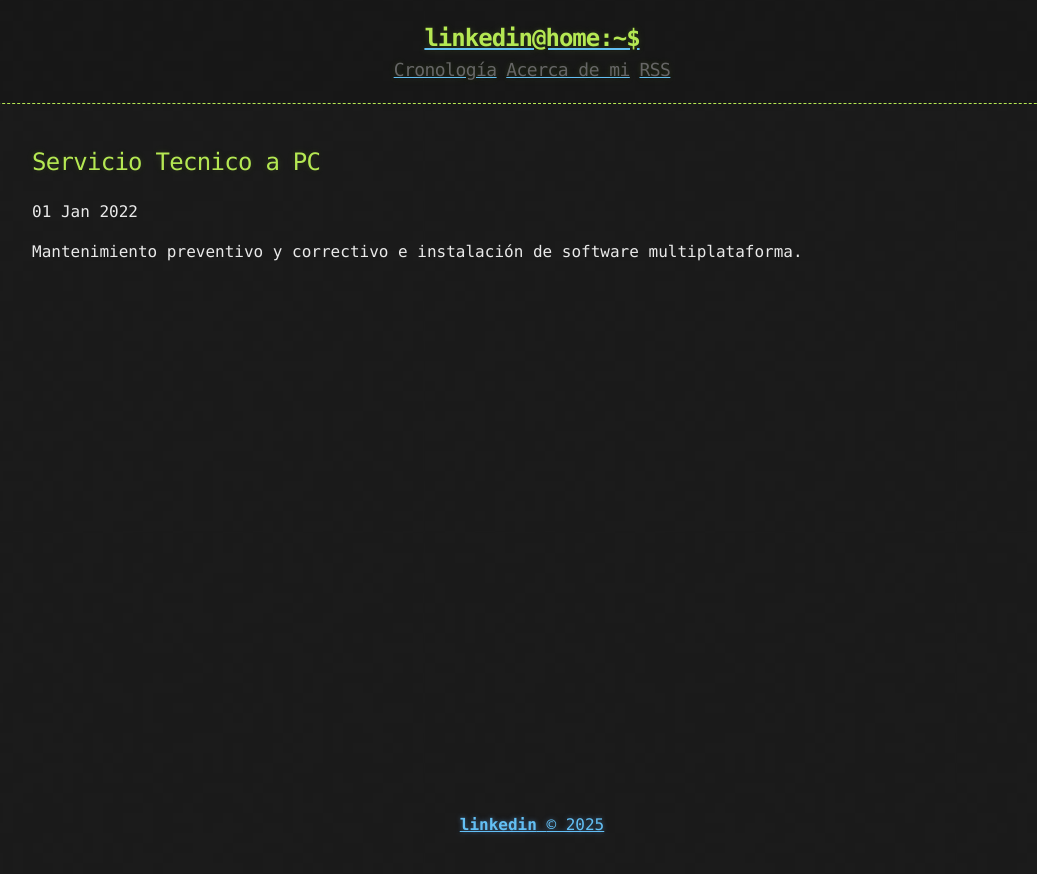
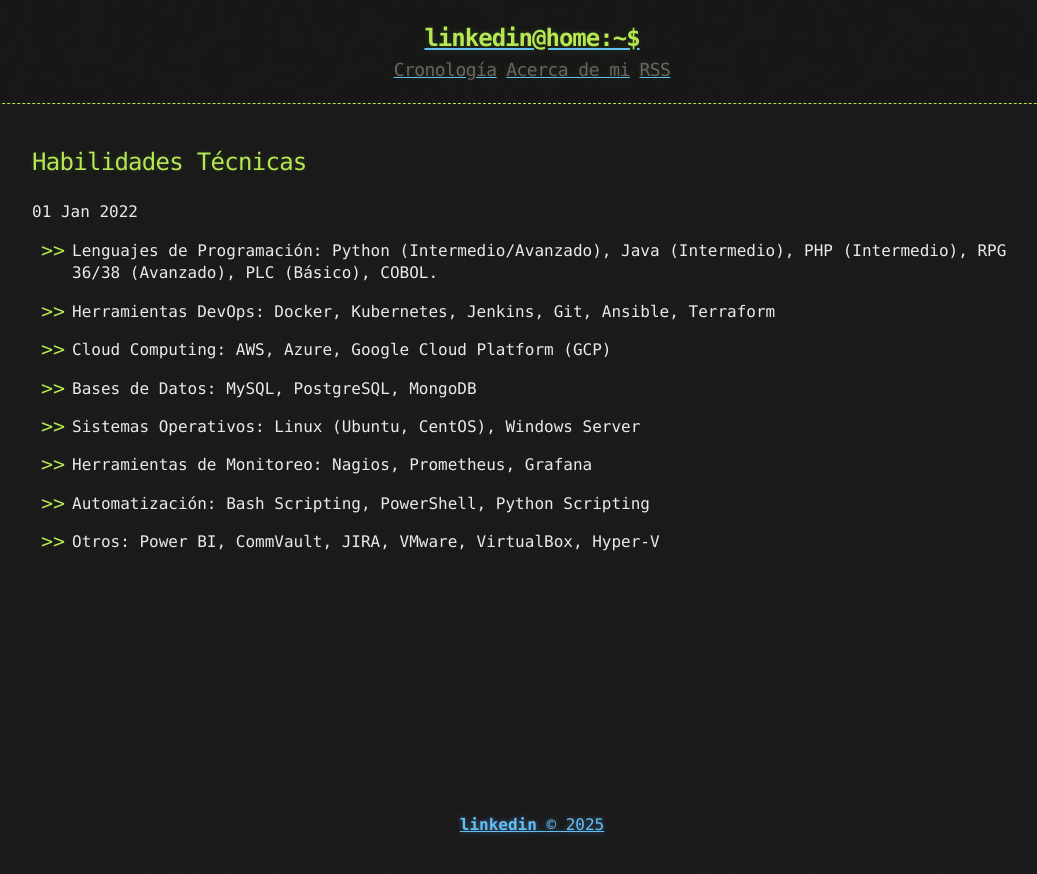
Before and after one commit to parramiguel/parramiguel.github.io, a Jekyll site: the page built from _posts/2022-01-01-Servicio-Tecnico.md, in a window 1280 px wide. Shown: the top 874 px of the page, without its empty margins (108-1145 px from the left). Built offline with Jekyll 4.4.1, drawn with Linux system fonts in a browser that asks for light colours.

Commit message:
CV actualizado

```diff
--- a/_posts/2022-01-01-Servicio-Tecnico.md
+++ b/_posts/2022-01-01-Servicio-Tecnico.md
@@ -1,6 +1,20 @@
 ---
-title:  Servicio Tecnico a PC
+title:  Habilidades Técnicas
 published: true
 ---
 
-Mantenimiento preventivo y correctivo e instalación de software multiplataforma.
+ - Lenguajes de Programación: Python (Intermedio/Avanzado), Java (Intermedio), PHP (Intermedio), RPG 36/38 (Avanzado), PLC (Básico), COBOL.
+
+- Herramientas DevOps: Docker, Kubernetes, Jenkins, Git, Ansible, Terraform
+
+- Cloud Computing: AWS, Azure, Google Cloud Platform (GCP)
+
+- Bases de Datos: MySQL, PostgreSQL, MongoDB
+
+- Sistemas Operativos: Linux (Ubuntu, CentOS), Windows Server
+
+- Herramientas de Monitoreo: Nagios, Prometheus, Grafana
+
+- Automatización: Bash Scripting, PowerShell, Python Scripting
+
+- Otros: Power BI, CommVault, JIRA, VMware, VirtualBox, Hyper-V
```
Also changed, not shown: _posts/1992-05-05-Banco-Consolidado.md (+1 -0 lines), _posts/2002-01-25-Experiencias.md (+7 -20 lines), about.md (+1 -2 lines).
